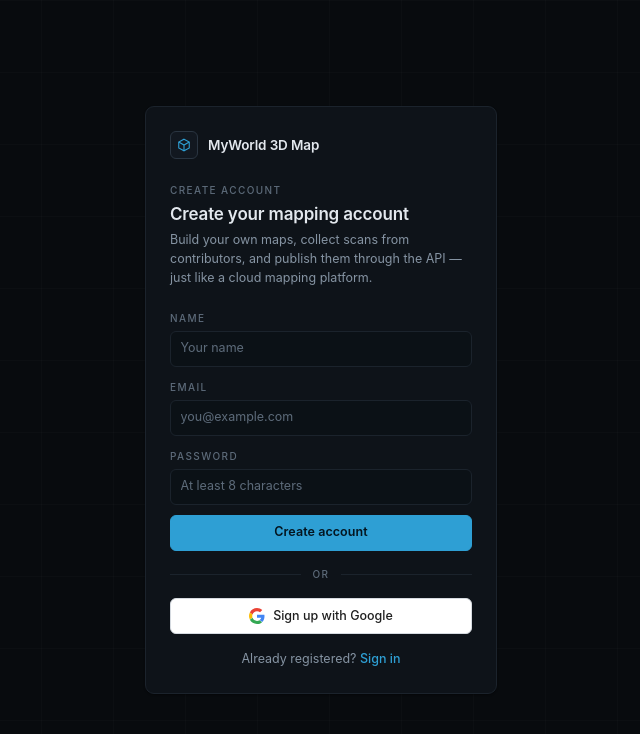
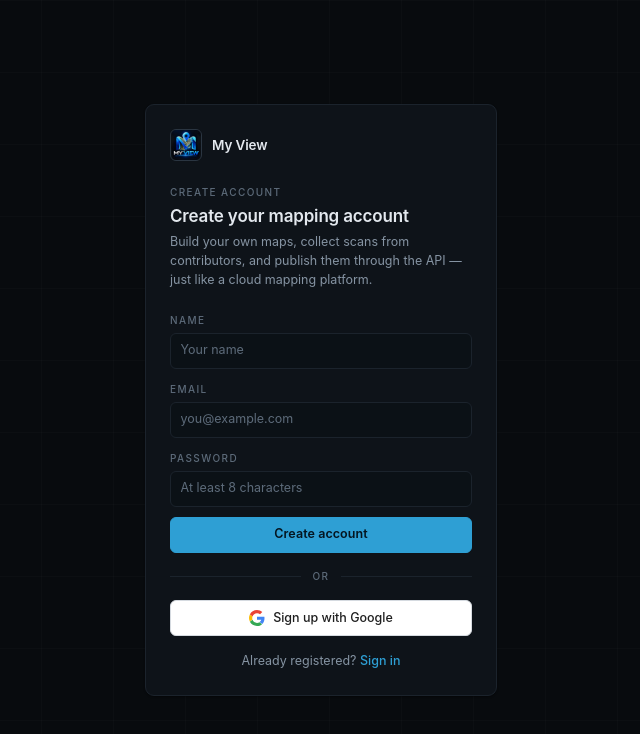
Before and after one commit to stratonflorentin-dot/my-view, a Next.js app: page /register in a window 1280 px wide. Shown: the top 734 px of the page, without its empty margins (319-959 px from the left). Built offline with nearby package versions, Linux system fonts and the light colour scheme.

Commit message:
brand: MY VIEW logo as favicon and site-wide brand mark

```diff
--- a/src/app/layout.tsx
+++ b/src/app/layout.tsx
@@ -22,9 +22,13 @@ const plexMono = localFont({
 });
 
 export const metadata: Metadata = {
-  title: "MyWorld 3D Map",
+  title: "My View — 3D Mapping Platform",
   description:
     "A private, contributor-driven 3D mapping platform. Capture with your phone, reconstruct with AI-assisted photogrammetry, and grow your own living 3D map.",
+  icons: {
+    icon: "/logo.png",
+    apple: "/logo.png",
+  },
 };
 
 export default function RootLayout({
--- a/src/app/login/page.tsx
+++ b/src/app/login/page.tsx
@@ -37,11 +37,13 @@ function LoginForm() {
     <div className="flex min-h-dvh items-center justify-center p-5">
       <div className="mwm-auth mwm-panel p-6">
         <Link href="/" className="flex items-center gap-2.5">
-          <span className="flex h-7 w-7 items-center justify-center rounded-[var(--r-2)] border border-[var(--line-2)] bg-[var(--bg-3)]">
-            <BrandMark />
-          </span>
+          <img
+            src="/logo.png"
+            alt="My View"
+            className="h-8 w-8 flex-none rounded-[var(--r-2)] border border-[var(--line-2)] object-cover"
+          />
           <span className="font-display text-[13.5px] font-semibold tracking-[-0.01em]">
-            MyWorld 3D Map
+            My View
           </span>
         </Link>
 
@@ -112,22 +114,6 @@ function LoginForm() {
   );
 }
 
-function BrandMark() {
-  return (
-    <svg
-      viewBox="0 0 24 24"
-      className="h-3.5 w-3.5 text-[var(--accent)]"
-      fill="none"
-      stroke="currentColor"
-      strokeWidth="1.9"
-      aria-hidden="true"
-    >
-      <path d="m12 2 9 5v10l-9 5-9-5V7l9-5Z" />
-      <path d="M12 22V12M3 7l9 5 9-5" />
-    </svg>
-  );
-}
-
 export default function LoginPage() {
   return (
     <Suspense>
--- a/src/app/page.tsx
+++ b/src/app/page.tsx
@@ -37,12 +37,11 @@ export default async function Landing() {
       <header className="border-b border-[var(--line)] bg-[var(--bg-2)]">
         <div className="mx-auto flex max-w-6xl items-center gap-6 px-5 py-3">
           <Link href="/" className="flex items-center gap-2.5">
-            <span className="flex h-7 w-7 items-center justify-center rounded-[var(--r-2)] border border-[var(--line-2)] bg-[var(--bg-3)]">
-              <svg viewBox="0 0 24 24" className="h-3.5 w-3.5 text-[var(--accent)]" fill="none" stroke="currentColor" strokeWidth="1.9">
-                <path d="m12 2 9 5v10l-9 5-9-5V7l9-5Z" />
-                <path d="M12 22V12M3 7l9 5 9-5" />
-              </svg>
-            </span>
+            <img
+              src="/logo.png"
+              alt="My View"
+              className="h-8 w-8 flex-none rounded-[var(--r-2)] border border-[var(--line-2)] object-cover"
+            />
             <span className="font-display text-[13.5px] font-semibold tracking-[-0.01em]">
               {settings.platform_name}
             </span>
--- a/src/app/register/page.tsx
+++ b/src/app/register/page.tsx
@@ -34,11 +34,13 @@ export default function RegisterPage() {
     <div className="flex min-h-dvh items-center justify-center p-5">
       <div className="mwm-auth mwm-panel p-6">
         <Link href="/" className="flex items-center gap-2.5">
-          <span className="flex h-7 w-7 items-center justify-center rounded-[var(--r-2)] border border-[var(--line-2)] bg-[var(--bg-3)]">
-            <BrandMark />
-          </span>
+          <img
+            src="/logo.png"
+            alt="My View"
+            className="h-8 w-8 flex-none rounded-[var(--r-2)] border border-[var(--line-2)] object-cover"
+          />
           <span className="font-display text-[13.5px] font-semibold tracking-[-0.01em]">
-            MyWorld 3D Map
+            My View
           </span>
         </Link>
 
@@ -119,22 +121,6 @@ export default function RegisterPage() {
   );
 }
 
-function BrandMark() {
-  return (
-    <svg
-      viewBox="0 0 24 24"
-      className="h-3.5 w-3.5 text-[var(--accent)]"
-      fill="none"
-      stroke="currentColor"
-      strokeWidth="1.9"
-      aria-hidden="true"
-    >
-      <path d="m12 2 9 5v10l-9 5-9-5V7l9-5Z" />
-      <path d="M12 22V12M3 7l9 5 9-5" />
-    </svg>
-  );
-}
-
 function GoogleG() {
   return (
     <svg width="16" height="16" viewBox="0 0 48 48" aria-hidden="true">
--- a/src/components/admin/AdminDashboard.tsx
+++ b/src/components/admin/AdminDashboard.tsx
@@ -29,18 +29,11 @@ export default function AdminDashboard({ me }: { me: Me }) {
     <div className="min-h-dvh text-[var(--fg)]">
       <header className="mwm-bar">
         <Link href="/" className="flex items-center gap-2.5">
-          <span className="flex h-7 w-7 items-center justify-center rounded-[var(--r-2)] border border-[var(--line-2)] bg-[var(--bg-3)]">
-            <svg
-              viewBox="0 0 24 24"
-              className="h-3.5 w-3.5 text-[var(--accent)]"
-              fill="none"
-              stroke="currentColor"
-              strokeWidth="1.9"
-            >
-              <path d="m12 2 9 5v10l-9 5-9-5V7l9-5Z" />
-              <path d="M12 22V12M3 7l9 5 9-5" />
-            </svg>
-          </span>
+          <img
+            src="/logo.png"
+            alt="My View"
+            className="h-7 w-7 flex-none rounded-[var(--r-2)] border border-[var(--line-2)] object-cover"
+          />
           <span className="font-display text-[13.5px] font-semibold tracking-[-0.01em]">
             Admin
           </span>
--- a/src/components/dashboard/ProjectWorkspace.tsx
+++ b/src/components/dashboard/ProjectWorkspace.tsx
@@ -120,18 +120,11 @@ export default function ProjectWorkspace({
     <div className="min-h-dvh text-[var(--fg)]">
       <header className="mwm-bar">
         <Link href="/dashboard" className="flex items-center gap-2.5">
-          <span className="flex h-7 w-7 items-center justify-center rounded-[var(--r-2)] border border-[var(--line-2)] bg-[var(--bg-3)]">
-            <svg
-              viewBox="0 0 24 24"
-              className="h-3.5 w-3.5 text-[var(--accent)]"
-              fill="none"
-              stroke="currentColor"
-              strokeWidth="1.9"
-            >
-              <path d="m12 2 9 5v10l-9 5-9-5V7l9-5Z" />
-              <path d="M12 22V12M3 7l9 5 9-5" />
-            </svg>
-          </span>
+          <img
+            src="/logo.png"
+            alt="My View"
+            className="h-7 w-7 flex-none rounded-[var(--r-2)] border border-[var(--line-2)] object-cover"
+          />
           <span className="font-display text-[13.5px] font-semibold tracking-[-0.01em]">
             My Maps
           </span>
--- a/src/components/dashboard/ProjectsDashboard.tsx
+++ b/src/components/dashboard/ProjectsDashboard.tsx
@@ -75,18 +75,11 @@ export default function ProjectsDashboard({ me }: { me: Me }) {
     <div className="min-h-dvh text-[var(--fg)]">
       <header className="mwm-bar">
         <Link href="/" className="flex items-center gap-2.5">
-          <span className="flex h-7 w-7 items-center justify-center rounded-[var(--r-2)] border border-[var(--line-2)] bg-[var(--bg-3)]">
-            <svg
-              viewBox="0 0 24 24"
-              className="h-3.5 w-3.5 text-[var(--accent)]"
-              fill="none"
-              stroke="currentColor"
-              strokeWidth="1.9"
-            >
-              <path d="m12 2 9 5v10l-9 5-9-5V7l9-5Z" />
-              <path d="M12 22V12M3 7l9 5 9-5" />
-            </svg>
-          </span>
+          <img
+            src="/logo.png"
+            alt="My View"
+            className="h-7 w-7 flex-none rounded-[var(--r-2)] border border-[var(--line-2)] object-cover"
+          />
           <span className="font-display text-[13.5px] font-semibold tracking-[-0.01em]">
             My Maps
           </span>
--- a/src/components/map/MapPageShell.tsx
+++ b/src/components/map/MapPageShell.tsx
@@ -189,10 +189,11 @@ export function MapPageShell({
           href="/"
           className="mwm-panel pointer-events-auto flex items-center gap-2 px-3 py-2"
         >
-          <svg viewBox="0 0 24 24" className="h-4.5 w-4.5 text-[var(--accent)]" fill="none" stroke="currentColor" strokeWidth="1.8">
-            <path d="m12 2 9 5v10l-9 5-9-5V7l9-5Z" />
-            <path d="M12 22V12M3 7l9 5 9-5" />
-          </svg>
+          <img
+            src="/logo.png"
+            alt="My View"
+            className="h-6 w-6 flex-none rounded-[var(--r-1)] object-cover"
+          />
           <span className="font-display text-[13px] font-semibold">
             3D Map
           </span>
```
Also changed, not shown: public/logo.png (added).
